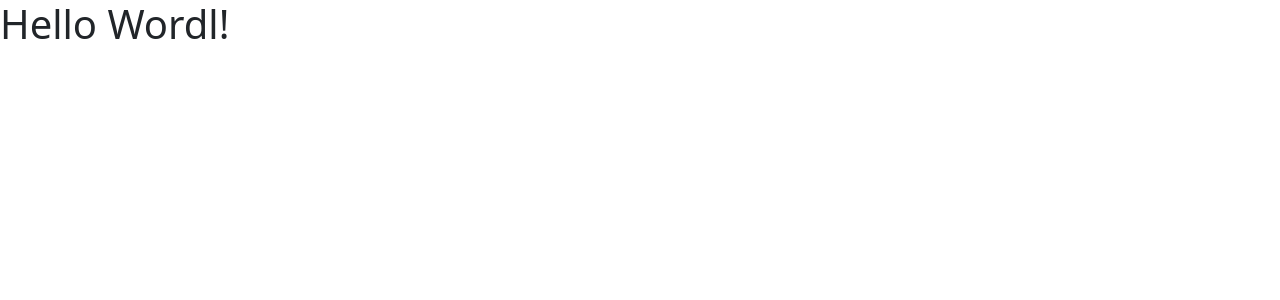
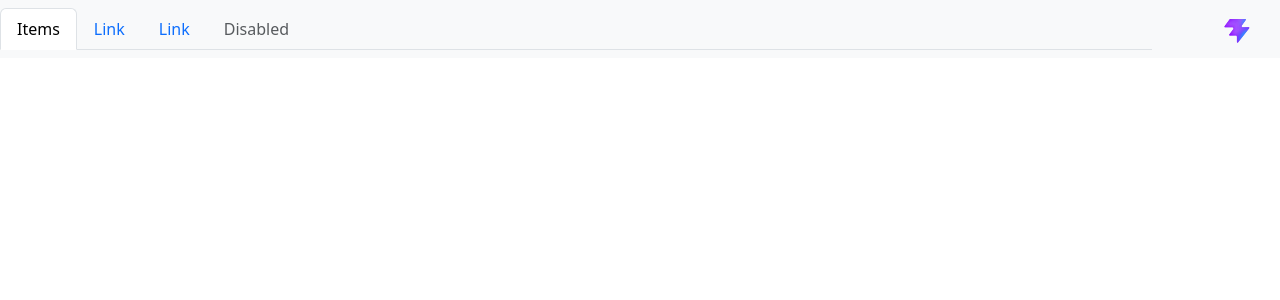
Before and after one commit to PPat93/IdeaRail, a React (Vite) app: page / in a window 1280 px wide. Shown: the top 300 px of the page. Built offline with nearby package versions, Linux system fonts and the light colour scheme.

Commit message:
v0.1-initiate first components add navbar and first css rules

```diff
--- a/src/App.css
+++ b/src/App.css
@@ -0,0 +1,17 @@
+.navbar{
+    position: absolute;
+    width: 100%;
+}
+
+.nav-tabs{
+    position: relative;
+    width: 90%;
+}
+
+#navbar-icon{
+    display: inline-block;
+    position: relative;
+    float: left ;
+    width: 10%;
+    text-align: right;
+}
--- a/src/App.tsx
+++ b/src/App.tsx
@@ -1,9 +1,9 @@
 import './App.css'
 import './components/Navbar.tsx'
-import Message from "./Message.tsx";
+import Navbar from "./components/Navbar.tsx";
 
 function App() {
-    return <div><Message/></div>
+    return <div><Navbar/></div>
 }
 
 export default App
--- a/src/components/Navbar.tsx
+++ b/src/components/Navbar.tsx
@@ -0,0 +1,27 @@
+function Navbar() {
+    return <>
+        <nav className="navbar bg-body-tertiary">
+                <ul className="nav nav-tabs">
+                    <li className="nav-item">
+                        <a className="nav-link active" aria-current="page" href="#">Items</a>
+                    </li>
+                    <li className="nav-item">
+                        <a className="nav-link" href="#">Link</a>
+                    </li>
+                    <li className="nav-item">
+                        <a className="nav-link" href="#">Link</a>
+                    </li>
+                    <li className="nav-item">
+                        <a className="nav-link disabled" aria-disabled="true">Disabled</a>
+                    </li>
+                </ul>
+            <div className="container" id="navbar-icon">
+                <a className="navbar-brand" href="#">
+                    <img src="./../../public/favicon.svg" alt="Bootstrap" width="30" height="24"/>
+                </a>
+            </div>
+        </nav>
+    </>
+}
+
+export default Navbar
```
